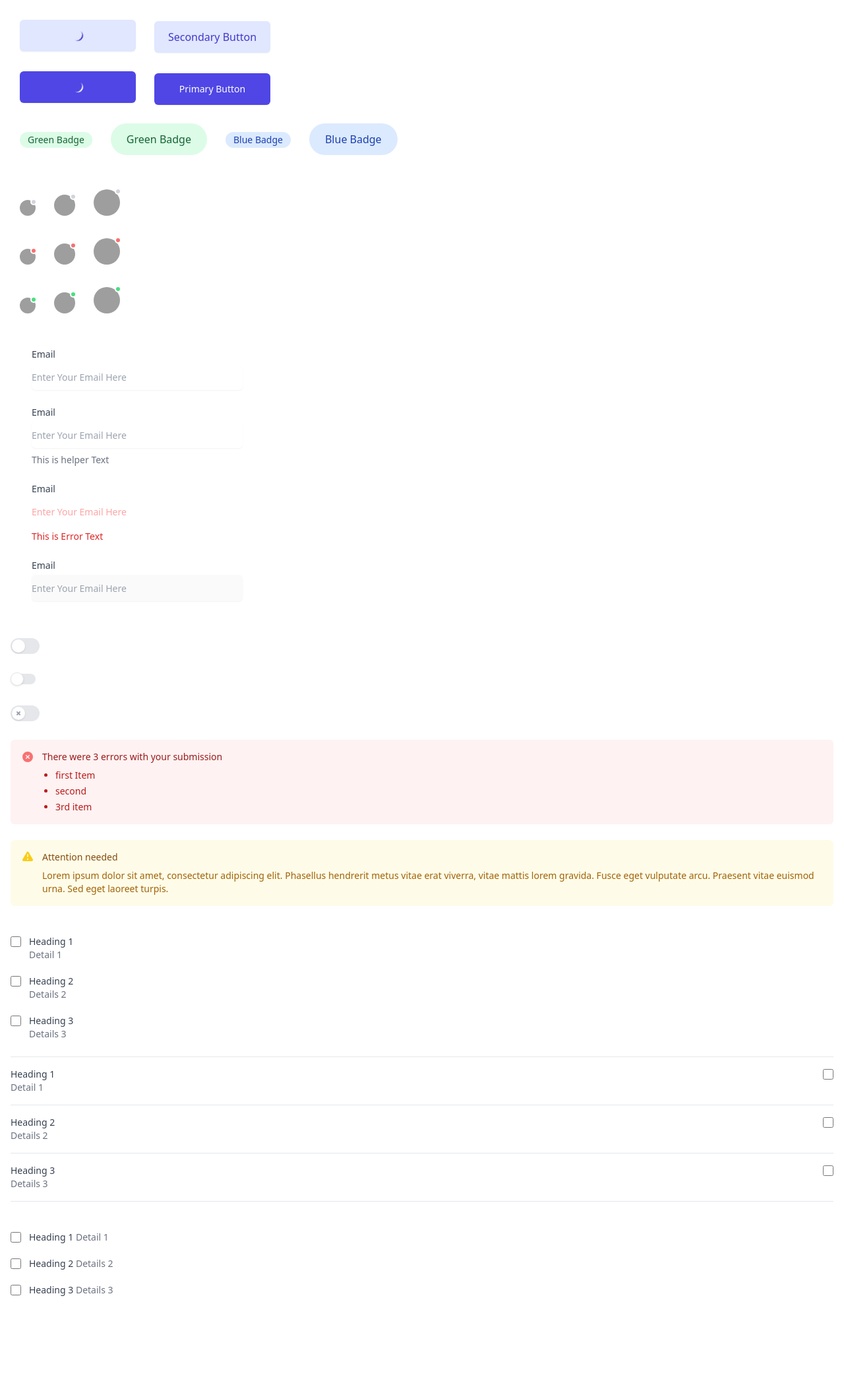
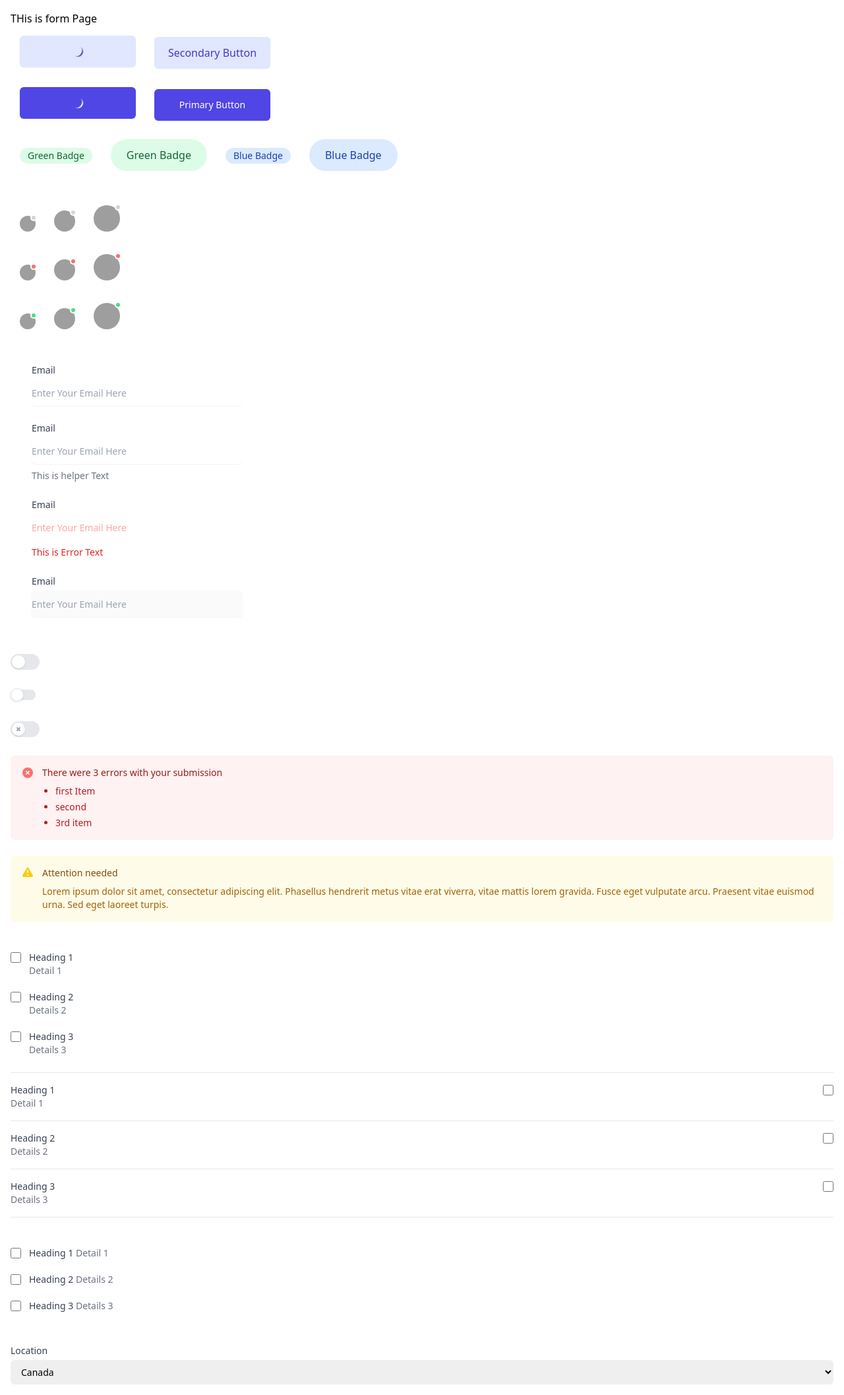
Before and after one commit to xebi14/react-ts-library, a React (Create React App) app: page /Form in a window 1280 px wide. Shown: the whole page at 66% size. Before the commit the page ends 1981 px from the top, so only its background shows below. Built offline with nearby package versions, Linux system fonts and the light colour scheme; grey boxes are pictures that could not be loaded.

Commit message:
Basic Structure for SelectMenu implemented

```diff
--- a/package.json
+++ b/package.json
@@ -44,6 +44,7 @@
   "devDependencies": {
     "autoprefixer": "^10.4.11",
     "postcss": "^8.4.16",
+    "react-router-dom": "^6.4.1",
     "tailwindcss": "^3.1.8"
   }
 }
--- a/src/App.tsx
+++ b/src/App.tsx
@@ -1,4 +1,5 @@
 import "./App.css"
+import { BrowserRouter, Routes, Route } from "react-router-dom"
 import { Button } from "./components/Button/Button"
 import { Badge } from "./components/Badge"
 import { Avatar } from "./components/Avatar"
@@ -6,11 +7,20 @@ import { Input } from "./components/Input"
 import { Toggle } from "./components/Toggle"
 import { Alert } from "./components/Alert"
 import { Checkbox } from "./components/Checkbox"
-import { Variant } from "./components/Checkbox/Checkbox.enum"
+import { SelectMenu } from "./components/SelectMenu"
+import { Form } from "./pages/Form"
 
 function App() {
   return (
     <div className="App">
+      <BrowserRouter>
+        <Routes>
+          <Route path="/">
+            <Route path="Form" element={<Form />} />
+          </Route>
+        </Routes>
+      </BrowserRouter>
+
       <Button children="Secondary Button" variant={Button.variant.SECONDARY} size={Button.size.SMALL} loader={Button.loader.SHOW} />
       <Button children="Secondary Button" variant={Button.variant.SECONDARY} size={Button.size.MEDUIM} />
       <br></br>
@@ -86,6 +96,9 @@ function App() {
         ]}
         variant={Checkbox.variant.INLINE_DESC}
       />
+      <br></br>
+      <br></br>
+      <SelectMenu menuLable="Location" menuItems={["United States", "Canada", "United Kingdom", "Australia"]} />
     </div>
   )
 }
--- /dev/null
+++ b/src/components/SelectMenu/SelectMenu.interfaces.ts
@@ -0,0 +1,4 @@
+export interface SelectMenuProps {
+  menuLable: string
+  menuItems: string[]
+}
--- /dev/null
+++ b/src/components/SelectMenu/SelectMenu.tsx
@@ -0,0 +1,16 @@
+import { SelectMenuProps } from "./SelectMenu.interfaces"
+
+export const SelectMenu = ({ menuItems, menuLable }: SelectMenuProps) => {
+  return (
+    <div>
+      <label htmlFor="location" className="block text-sm font-medium text-gray-700">
+        {menuLable}
+      </label>
+      <select id="location" name="location" className="mt-1 block w-full rounded-md border-gray-300 py-2 pl-3 pr-10 text-base focus:border-indigo-500 focus:outline-none focus:ring-indigo-500 sm:text-sm" defaultValue="Canada">
+        {menuItems.map((item) => (
+          <option>{item}</option>
+        ))}
+      </select>
+    </div>
+  )
+}
--- /dev/null
+++ b/src/components/SelectMenu/index.ts
@@ -0,0 +1 @@
+export { SelectMenu } from "./SelectMenu"
--- /dev/null
+++ b/src/pages/Form.js
@@ -0,0 +1,5 @@
+export const  Form = () => {
+    return(
+        <div>THis is form Page</div>
+    )
+}
```
Also changed, not shown: 1 other file (tests, documents, lock files or other folders).
